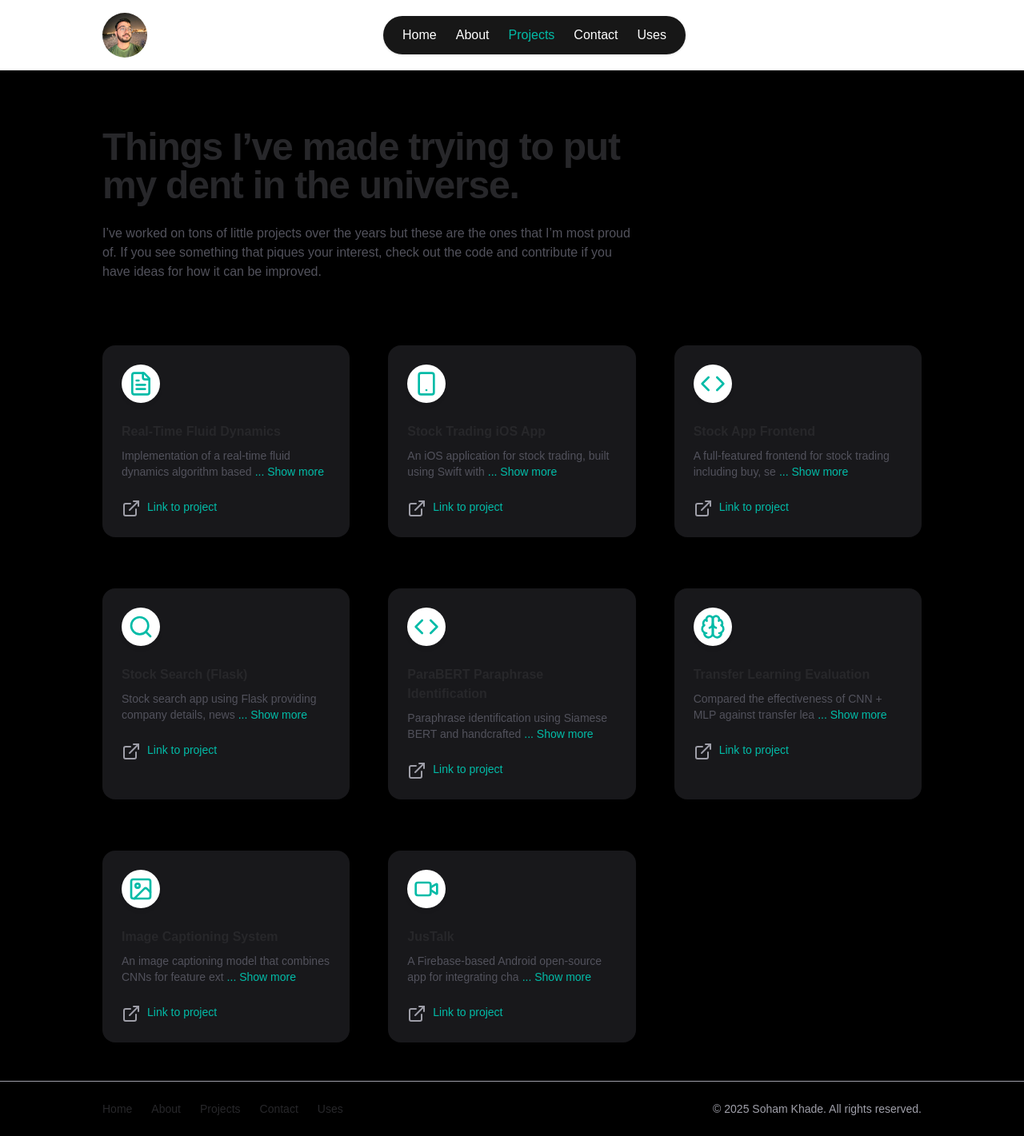
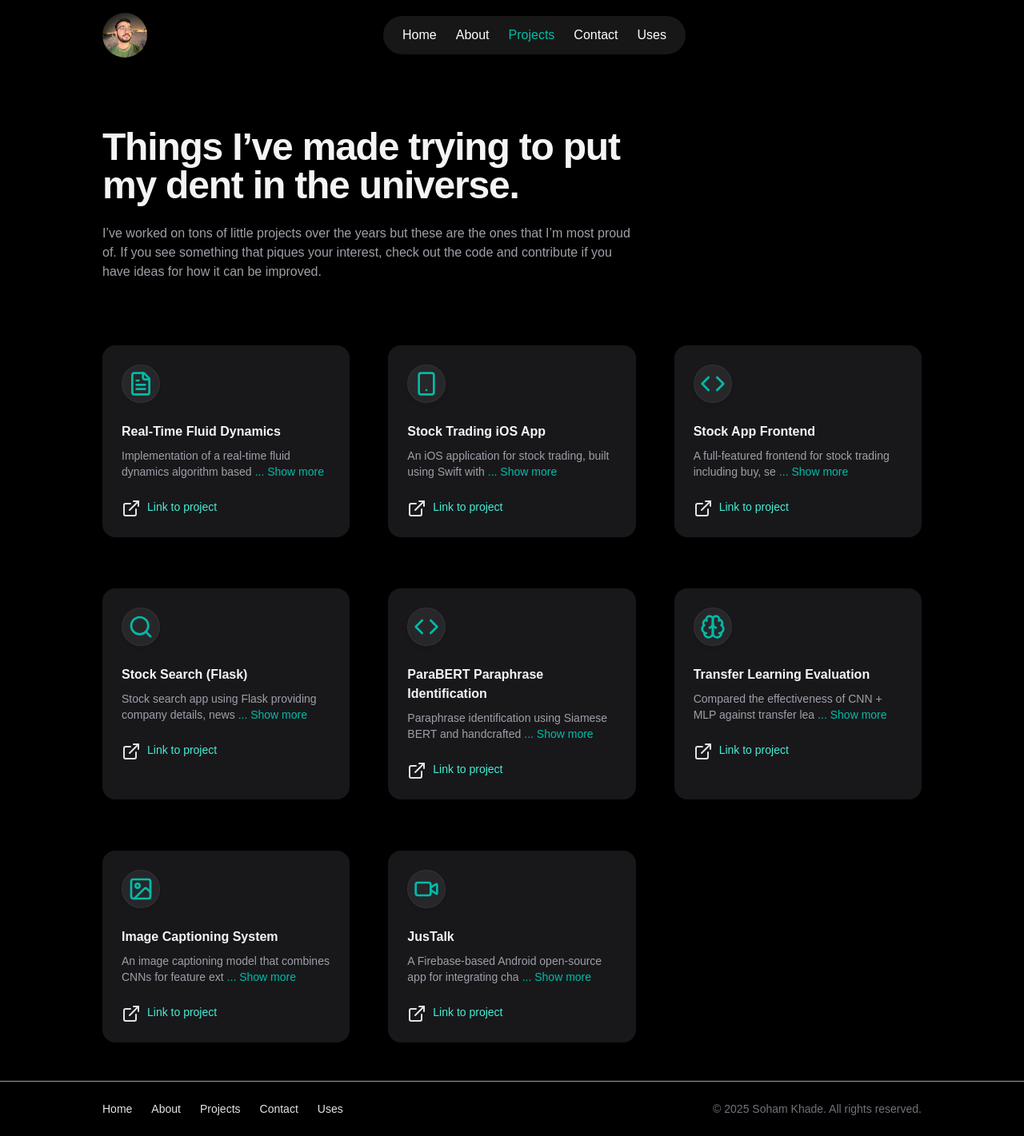
Before and after one commit to sohamkhade/portfolio, a Next.js app: page /projects in a window 1280 px wide. Shown: the whole page at 80% size. Built offline with nearby package versions, Linux system fonts and the light colour scheme.

Commit message:
dark theme and light theme fixed

```diff
--- a/src/app/projects/page.js
+++ b/src/app/projects/page.js
@@ -67,10 +67,10 @@ export default function Projects() {
                     <div className="relative px-4 sm:px-8 lg:px-12">
                         <div className="mx-auto max-w-2xl lg:max-w-5xl">
                             <header className="max-w-2xl">
-                                <h1 className="text-4xl font-bold tracking-tight text-zinc-800 sm:text-5xl dark:text-zinc-100">
+                                <h1 className="text-4xl font-bold tracking-tight sm:text-5xl text-zinc-100">
                                     Things I’ve made trying to put my dent in the universe.
                                 </h1>
-                                <p className="mt-6 text-base text-zinc-600 dark:text-zinc-400">
+                                <p className="mt-6 text-base text-zinc-400">
                                     I’ve worked on tons of little projects over the years but these are the ones that I’m most proud of.
                                     If you see something that piques your interest, check out the code and contribute if you have ideas for
                                     how it can be improved.
@@ -92,13 +92,13 @@ export default function Projects() {
                                                 key={project.name}
                                                 className="group relative flex flex-col items-start rounded-2xl transition bg-zinc-900 hover:bg-zinc-800 p-4 sm:p-6"
                                             >
-                                                <div className="relative z-10 flex h-12 w-12 items-center justify-center rounded-full bg-white shadow-md ring-1 shadow-zinc-800/5 ring-zinc-900/5 dark:border dark:border-zinc-700/50 dark:bg-zinc-800 dark:ring-0">
+                                                <div className="relative z-10 flex h-12 w-12 items-center justify-center rounded-full shadow-md shadow-zinc-800/5 ring-zinc-900/5 border border-zinc-700/50 bg-zinc-800 ring-0">
                                                     {project.icon}
                                                 </div>
-                                                <h2 className="mt-6 text-base font-semibold text-zinc-800 dark:text-zinc-100 relative z-10">
+                                                <h2 className="mt-6 text-base font-semibold text-zinc-100 relative z-10">
                                                     {project.name}
                                                 </h2>
-                                                <p className="relative z-10 mt-2 text-sm text-zinc-600 dark:text-zinc-400">
+                                                <p className="relative z-10 mt-2 text-sm text-zinc-400">
                                                     {isExpanded ? project.description : shortDesc}
                                                     {showToggle && (
                                                         <button
@@ -109,11 +109,11 @@ export default function Projects() {
                                                         </button>
                                                     )}
                                                 </p>
-                                                <p className="relative z-10 mt-6 flex text-sm font-medium text-zinc-400 transition group-hover:text-teal-500 dark:text-zinc-200">
+                                                <p className="relative z-10 mt-6 flex text-sm font-medium t transition group-hover:text-teal-500 text-zinc-200">
                                                     <ExternalLink className="h-6 w-6 flex-none" />
                                                     <a
                                                         href={project.url}
-                                                        className="ml-2 text-teal-500 hover:text-teal-700 dark:text-teal-300 dark:hover:text-teal-500"
+                                                        className="ml-2 text-teal-300 hover:text-teal-500"
                                                         target="_blank"
                                                         rel="noopener noreferrer"
                                                     >
--- a/src/components/ContactMe.js
+++ b/src/components/ContactMe.js
@@ -28,7 +28,7 @@ const ContactMe = () => {
     };
 
     return (
-        <div className="mx-auto bg-black max-w-3xl px-4 py-16 sm:px-6 lg:px-8">
+        <div className="mx-auto bg-black max-w-3xl min-h-screen px-4 py-16 sm:px-6 lg:px-8">
             <h1 className="text-4xl font-bold tracking-tight text-white sm:text-5xl mb-6">
                 Get in Touch
             </h1>
--- a/src/components/Footer.js
+++ b/src/components/Footer.js
@@ -7,24 +7,24 @@ export default function Footer() {
             <div className="relative px-4 sm:px-8 lg:px-12">
                 <div className="mx-auto max-w-2xl lg:max-w-5xl">
                     <div className="flex flex-col items-center justify-between gap-6 md:flex-row">
-                        <div className="flex flex-wrap justify-center gap-x-6 gap-y-1 text-sm font-medium text-zinc-800 dark:text-zinc-200">
-                            <Link href="/" className="transition hover:text-teal-500 dark:hover:text-teal-400">
+                        <div className="flex flex-wrap justify-center gap-x-6 gap-y-1 text-sm font-medium text-zinc-200">
+                            <Link href="/" className="transition hover:text-teal-400">
                                 Home
                             </Link>
-                            <Link href="/about" className="transition hover:text-teal-500 dark:hover:text-teal-400">
+                            <Link href="/about" className="transition hover:text-teal-400">
                                 About
                             </Link>
-                            <Link href="/projects" className="transition hover:text-teal-500 dark:hover:text-teal-400">
+                            <Link href="/projects" className="transition hover:text-teal-400">
                                 Projects
                             </Link>
-                            <Link href="/contact" className="transition hover:text-teal-500 dark:hover:text-teal-400">
+                            <Link href="/contact" className="transition hover:text-teal-400">
                                 Contact
                             </Link>
-                            <Link href="/uses" className="transition hover:text-teal-500 dark:hover:text-teal-400">
+                            <Link href="/uses" className="transition hover:text-teal-400">
                                 Uses
                             </Link>
                         </div>
-                        <p className="text-sm text-zinc-400 dark:text-zinc-500">
+                        <p className="text-sm text-zinc-500">
                             © 2025 Soham Khade. All rights reserved.
                         </p>
                     </div>
--- a/src/components/HeroSection.js
+++ b/src/components/HeroSection.js
@@ -8,10 +8,10 @@ const HeroSection = () => {
         <div className="relative px-4 pt-12 pb-12 sm:px-8 lg:px-12 sm:pt-40 sm:pb-40 ">
             <div className="mx-auto max-w-2xl lg:max-w-5xl">
                 <div className="max-w-2xl">
-                    <h1 className="text-4xl font-bold tracking-tight text-zinc-800 sm:text-5xl dark:text-zinc-100">
+                    <h1 className="text-4xl font-bold tracking-tight sm:text-5xl text-zinc-100">
                         Software engineer, team player, and startup enthusiast.
                     </h1>
-                    <p className="mt-6 text-base text-zinc-600 dark:text-zinc-400">
+                    <p className="mt-6 text-base text-zinc-400">
                         I’m Soham Khade, a full-stack developer passionate about building scalable products and exploring new technologies. I recently completed my Master’s at USC and am currently seeking opportunities where I can contribute and grow.
                     </p>
 
--- a/src/components/ImageGallery.js
+++ b/src/components/ImageGallery.js
@@ -15,7 +15,7 @@ const ImageGallery = () => {
             {images.map((image, index) => (
                 <div
                     key={index}
-                    className={`relative aspect-9/10 w-44 flex-none overflow-hidden rounded-xl bg-zinc-100 sm:w-72 sm:rounded-2xl dark:bg-zinc-800 ${
+                    className={`relative aspect-9/10 w-44 flex-none overflow-hidden rounded-xl sm:w-72 sm:rounded-2xl bg-zinc-800 ${
                         index % 2 === 0 ? 'rotate-2' : '-rotate-2'
                     }`}
                 >
--- a/src/components/Navbar.js
+++ b/src/components/Navbar.js
@@ -21,7 +21,7 @@ const Navbar = () => {
     ];
 
     return (
-        <nav className="bg-white dark:bg-black text-black dark:text-white py-4 px-6 shadow-md relative z-50">
+        <nav className="bg-black text-white py-4 px-6 shadow-md relative z-50">
             <div className="max-w-5xl mx-auto flex items-center justify-between">
                 {/* Profile Icon */}
                 <div className="flex items-center space-x-2 cursor-pointer" onClick={handleClick}>
```
Also changed, not shown: src/app/uses/page.js (+6 -6 lines), src/components/AboutSection.js (+7 -7 lines).
